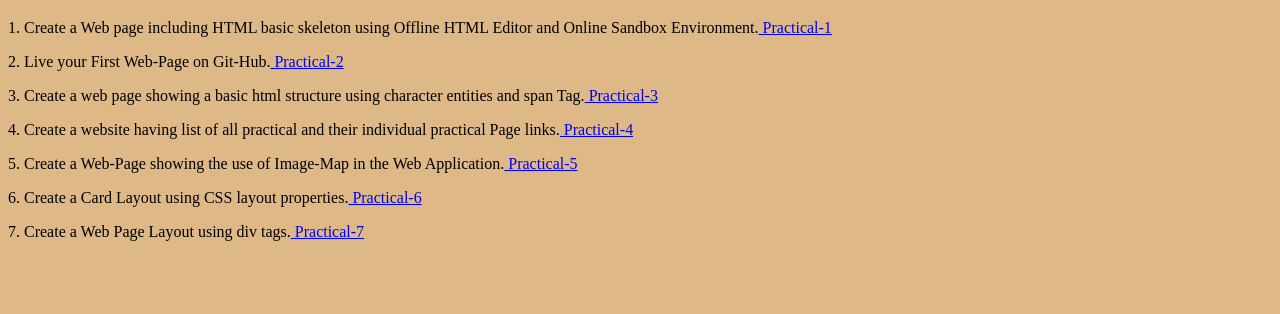
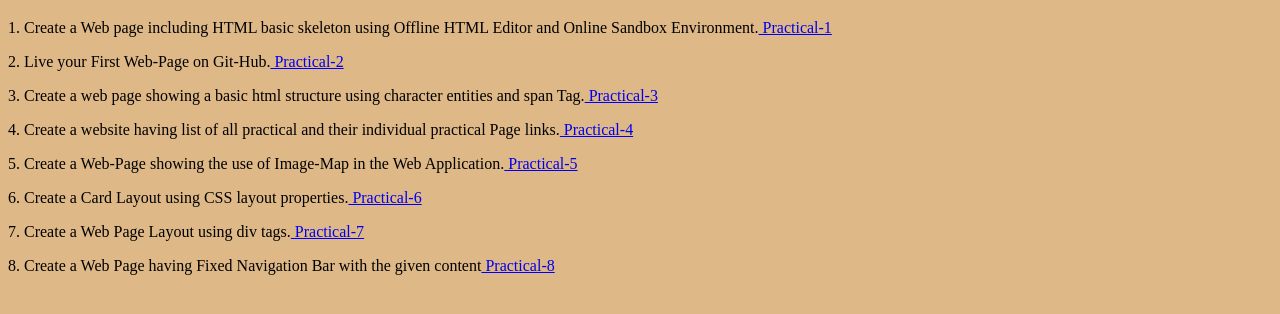
Before and after one commit to kapilkumar8055/Fullstack-1_2020, a plain HTML site: page index.html in a window 1280 px wide. Shown: the part 242-556 px from the top of the page. Drawn offline with Linux system fonts and the light colour scheme.

Commit message:
Add practical 8 link

```diff
--- a/index.html
+++ b/index.html
@@ -30,5 +30,6 @@
     <p>5. Create a Web-Page showing the use of Image-Map in the Web Application.<a href="pages/Practical-5.html" target="_blank"> Practical-5</a></p>
     <p>6. Create a Card Layout using CSS layout properties.<a href="pages/Practical-6.html" target="_blank"> Practical-6</a></p>
     <p>7. Create a Web Page Layout using div tags.<a href="pages/Practical-7.html" target="_blank"> Practical-7</a></p>
+    <p>8. Create a Web Page having Fixed Navigation Bar with the given content<a href="pages/Practical-8.html" target="_blank"> Practical-8</a></p>
 </body>
 </html>
```
